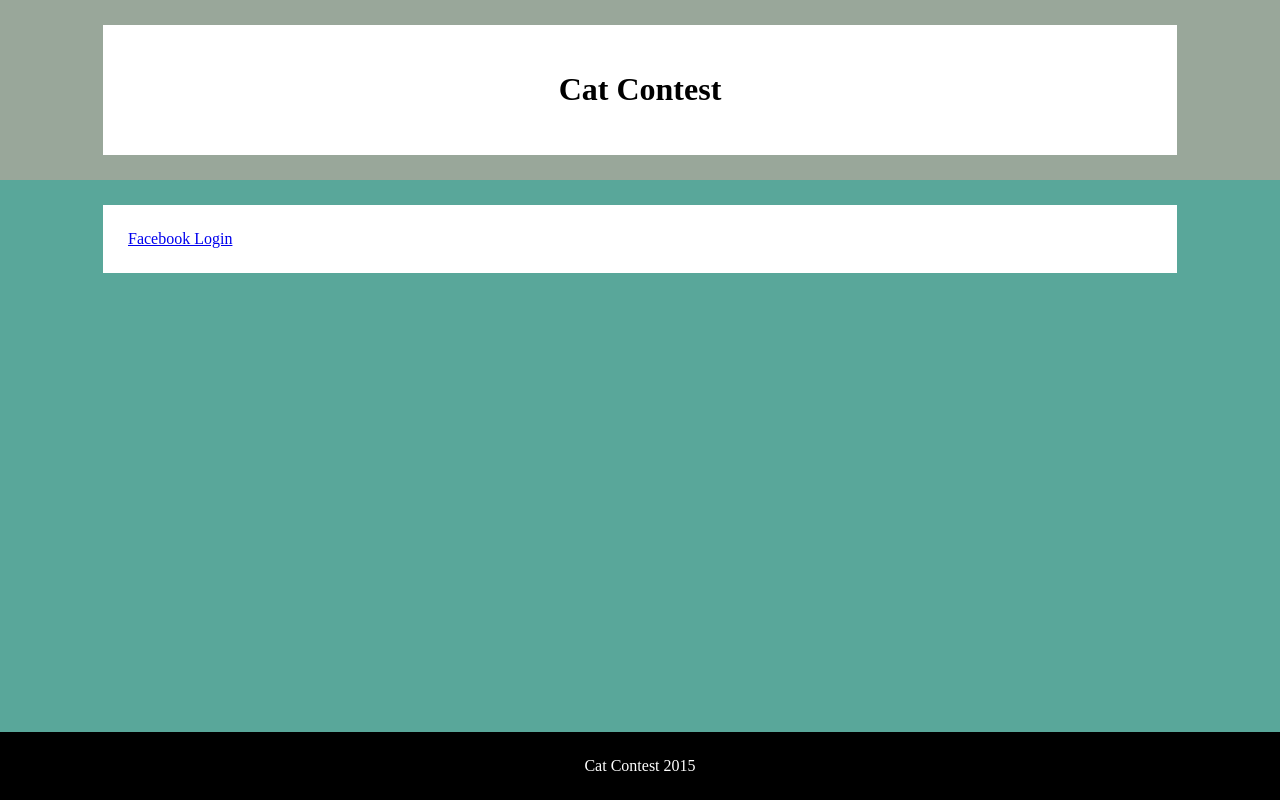
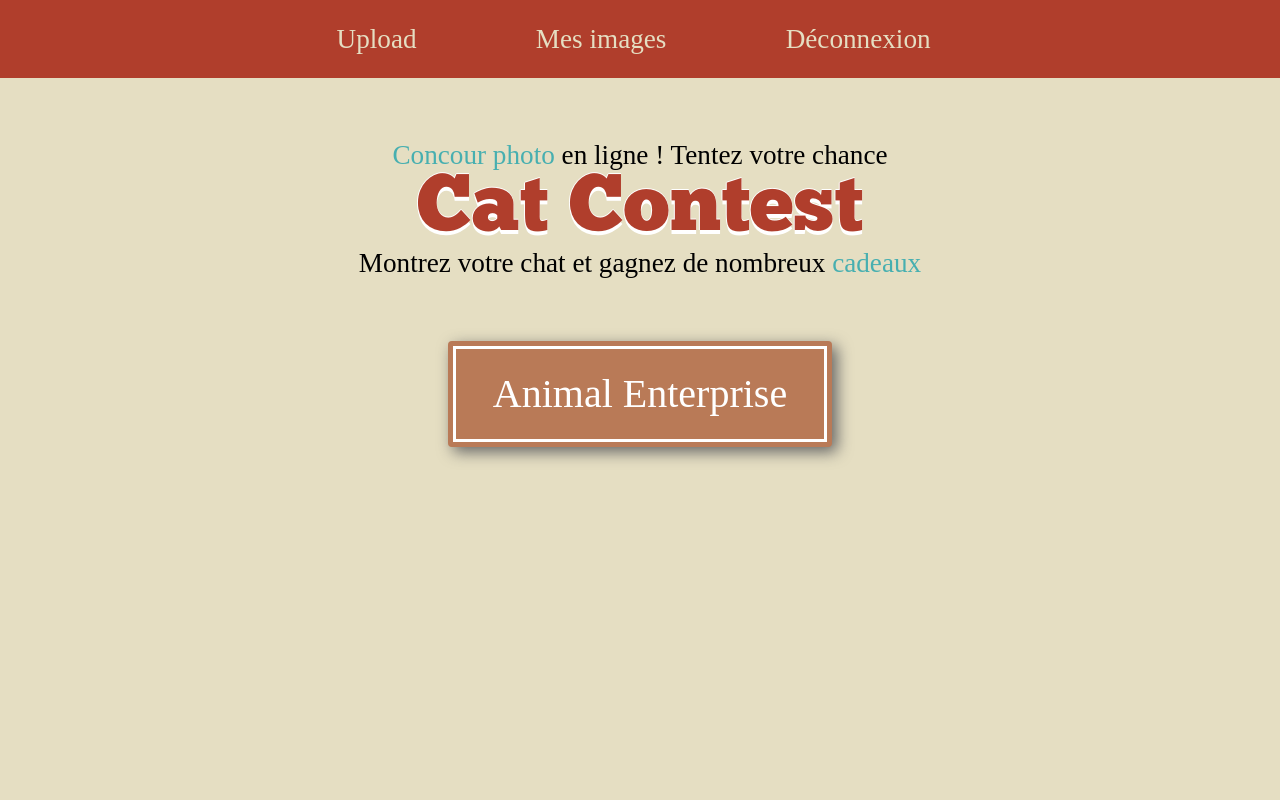
Before and after one commit to cvilleger/CatContest, a PHP site: page / in a window 1280 px wide. Run offline with PHP 8.4, Linux system fonts and the light colour scheme; some libraries are stand-ins or nearby versions.

Commit message:
Design 1.0 done. Central picture is missing and one font doesn't work

```diff
--- a/web/css/style.css
+++ /dev/null
@@ -1,49 +0,0 @@
-/*
- * Cat Contest CSS
- */
-
-
-/* Simple Reset */
-html, body, p{
-    margin: 0;
-    padding: 0;
-}
-
-body{
-    background-color: #59a79a;
-}
-
-header{
-    background-color: #99a79a;
-    padding: 25px 0;
-    text-align: center;
-}
-
-#content{
-    background-color: #59A79A;
-    padding: 25px 0;
-}
-
-.content_center_header{
-    background-color: white;
-    margin: auto;
-    padding: 25px;
-    width: 80%;
-}
-
-.content_center_body{
-    background-color: white;
-    margin: auto;
-    padding: 25px;
-    width: 80%;
-}
-
-footer{
-    padding: 25px 0px;
-    background-color: black;
-    color: white;
-    text-align: center;
-    position: absolute;
-    bottom: 0px;
-    width: 100%;
-}
--- a/web/index.php
+++ b/web/index.php
@@ -5,20 +5,12 @@
 <head>
     <meta charset="utf-8">
     <title>Cat Contest</title>
-    <link rel="stylesheet" href="css/style.css" type="text/css">
-    <link rek="stylesheet" href="css/reset.css" type="text/css">
+    <link rel="stylesheet" href="public/css/reset-properties.css" type="text/css">
+    <link rel="stylesheet" href="public/css/style.css" type="text/css">
 </head>
 <body>
-<header>
-    <div class="content_center_header">
-        <h1>Cat Contest</h1>
-    </div>
-</header>
-<div id="content">
-    <div class="content_center_body">
-
     <?php
-
+    /*
     if(empty($_SESSION)){
         echo "<a href='/login.php'>Facebook Login</a>";
     }else{
@@ -31,15 +23,40 @@
             <a href='/logout.php'>Déconnection</a>
         <?php
     }
+    */
+    ?>
+    <!-- Top menu -->
+    <nav>
+        <ul>
+            <li>Upload</li>
+            <li>Mes images</li>
+            <li>Déconnexion</li>
+        </ul>
+    </nav>
 
-    ?>
-    </div>
-</div>
-<footer>
-    <div class="content_center_footer">
-        <p>Cat Contest 2015</p>
-    </div>
-</footer>
+    <!-- Header -->
+    <header>
+        <!-- Cat rounded photo -->
+        <div id="photo-header"></div>
+
+        <!-- Wrapper title contest -->
+        <div id="wrapper-title-header">
+            <p><span class ="blue-sky">Concour photo</span> en ligne ! Tentez votre chance</p>
+            <span id="title-header">
+                Cat Contest
+            </span>
+            <p>Montrez votre chat et gagnez de nombreux <span class ="blue-sky">cadeaux</span></p>
+        </div>
+
+        <!-- Wrapper title enterprise -->
+        <div id="wrapper-animal-enterprise">
+            <div id="second-wrapper-animal-enterprise">
+                <span id="title-enterprise">
+                    Animal Enterprise
+                </span>
+            </div>
+        </div>
+    </header>
 <script>
     window.fbAsyncInit = function() {
         FB.init({
--- /dev/null
+++ b/web/public/css/style.css
@@ -0,0 +1,86 @@
+/**
+* Fonts
+**/
+@font-face{
+	font-family: "AntsyPants Regular";
+	src: url("../font/ANTSYPAN.TTF");
+}
+@font-face{
+	font-family: "Chunkfive";
+	src: url("../font/Chunkfive.otf");
+}
+
+body{
+	background-color: #e5dec2;
+}
+
+nav{
+    background-color: #b03e2c;
+    color: #e5dec2;
+    padding-top: 2%;
+    padding-bottom: 2%;
+}
+
+nav li{
+    display: inline-block;
+    font-family: "AntsyPants Regular";
+    font-size: 1.7em;
+    padding-left: 10%;
+}
+
+nav ul{
+    text-align: center;
+    padding-right: 10%;
+}
+
+p{
+	font-family: "Gabriola";
+	font-size: 1.7em;
+}
+
+#wrapper-title-header{
+	margin-top: 5%;
+	margin-bottom: 5%;
+	text-align: center;
+
+}
+
+#title-header{
+	font-family: "Chunkfive";
+	font-size: 5em;
+	color: #b03e2c;
+	text-shadow: -1px 0 white, 0 4px white, 0px 0 white, 0 -1px white;
+}
+
+#wrapper-animal-enterprise{
+	background-color: rgb(185, 122, 87);
+	padding-top: 5px;
+	padding-bottom: 5px;
+	width: 30%;
+	margin: auto;
+	border-radius: 4px;
+	box-shadow: 5px 5px 15px 0px #656565;
+}
+
+#second-wrapper-animal-enterprise{
+	border: 3px solid white;
+	width: 96%;
+	margin: auto;
+	text-align: center;
+	padding-top: 25px;
+	padding-bottom: 25px;
+	background-color: rgb(185, 122, 87);
+}
+
+#title-enterprise{
+	display: block;
+	font-size: 2.5em;
+	font-family: "Gabriola";
+	color: white;
+}
+
+/**
+* Class
+**/
+
+.blue-sky{ color : #47afb0; }
```
Also changed, not shown: web/public/css/reset-properties.css (renamed from web/css/reset.css), web/public/font/ANTSYPAN.TTF (added), web/public/font/Chunkfive.otf (added).
